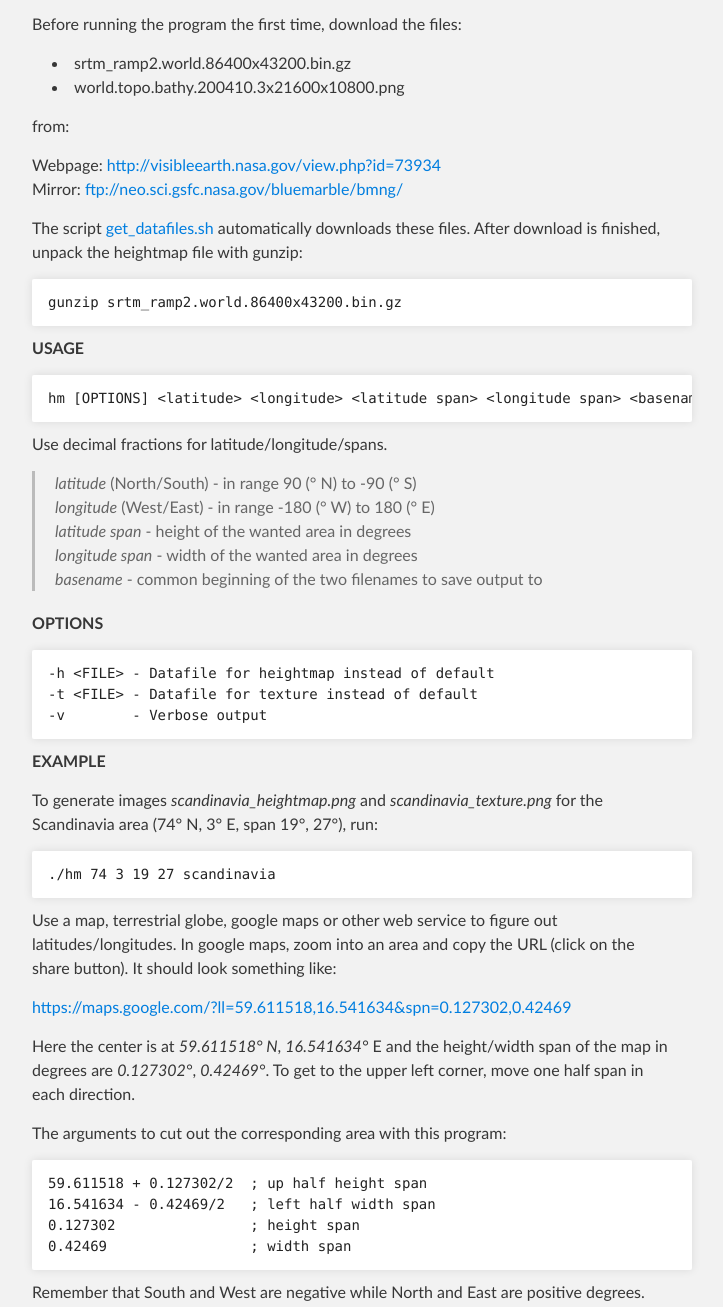
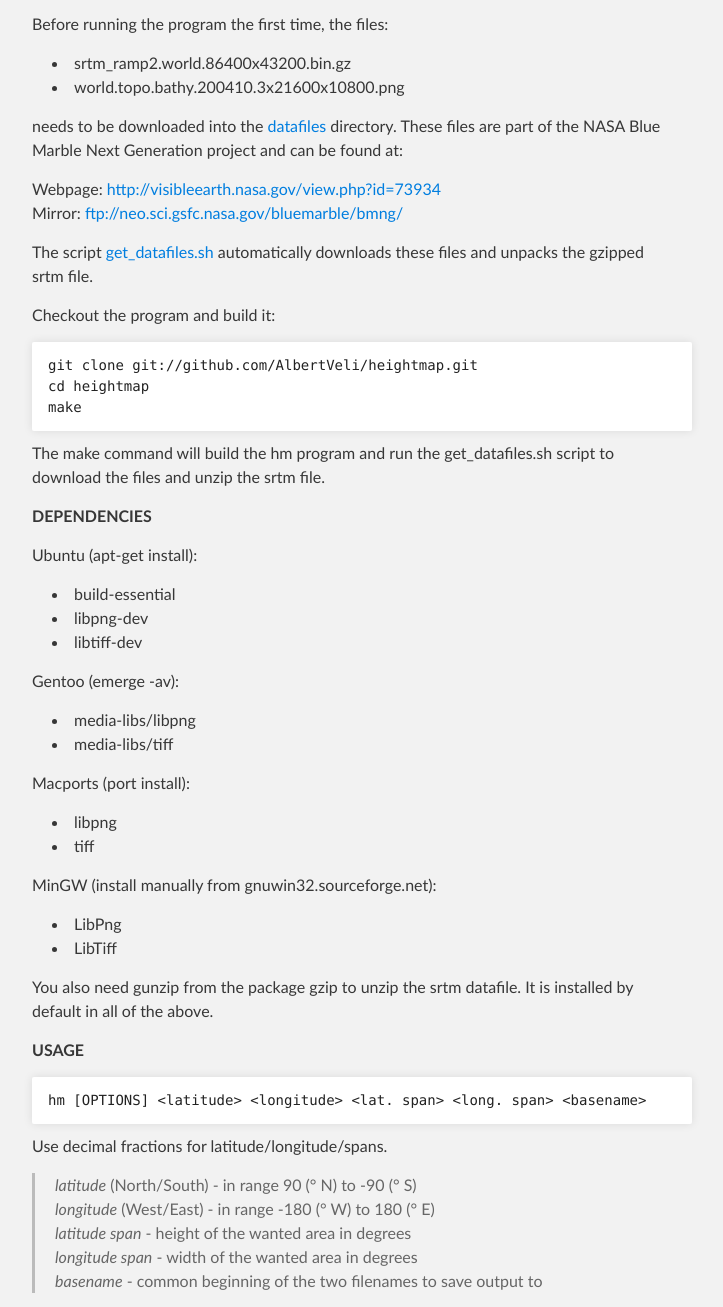
Before and after one commit to AlbertVeli/heightmap, a plain HTML site: page index.html in a window 1280 px wide. Shown: the part 410-1717 px from the top of the page, without its empty margins (288-1011 px from the left). Drawn offline with Linux system fonts and the light colour scheme.

Commit message:
Create gh-pages branch via GitHub

```diff
--- a/index.html
+++ b/index.html
@@ -37,25 +37,62 @@ and one texture rgb png image. The wanted area is specified in latitudes/longitu
 
 <p><strong>PREPARATION</strong></p>
 
-<p>Before running the program the first time, download the files:</p>
+<p>Before running the program the first time, the files:</p>
 
 <ul>
 <li>srtm_ramp2.world.86400x43200.bin.gz</li>
 <li>world.topo.bathy.200410.3x21600x10800.png</li>
-</ul><p>from:</p>
+</ul><p>needs to be downloaded into the
+<a href="https://github.com/AlbertVeli/heightmap/blob/master/datafiles/">datafiles</a>
+directory. These files are part of the NASA Blue Marble Next Generation project
+and can be found at:</p>
 
 <p>Webpage: <a href="http://visibleearth.nasa.gov/view.php?id=73934">http://visibleearth.nasa.gov/view.php?id=73934</a><br>
 Mirror: <a>ftp://neo.sci.gsfc.nasa.gov/bluemarble/bmng/</a></p>
 
-<p>The script <a href="https://github.com/AlbertVeli/heightmap/blob/master/datafiles/get_datafiles.sh">get_datafiles.sh</a> automatically downloads these files. After download is finished, unpack the
-heightmap file with gunzip:</p>
+<p>The script
+<a href="https://github.com/AlbertVeli/heightmap/blob/master/datafiles/get_datafiles.sh">get_datafiles.sh</a>
+automatically downloads these files and unpacks the gzipped srtm file.</p>
 
-<pre><code>gunzip srtm_ramp2.world.86400x43200.bin.gz
+<p>Checkout the program and build it:</p>
+
+<pre><code>git clone git://github.com/AlbertVeli/heightmap.git
+cd heightmap
+make
 </code></pre>
+
+<p>The make command will build the hm program and run the get_datafiles.sh
+script to download the files and unzip the srtm file.</p>
+
+<p><strong>DEPENDENCIES</strong></p>
+
+<p>Ubuntu (apt-get install):</p>
+
+<ul>
+<li>build-essential</li>
+<li>libpng-dev</li>
+<li>libtiff-dev</li>
+</ul><p>Gentoo (emerge -av):</p>
+
+<ul>
+<li>media-libs/libpng</li>
+<li>media-libs/tiff</li>
+</ul><p>Macports (port install):</p>
+
+<ul>
+<li>libpng</li>
+<li>tiff</li>
+</ul><p>MinGW (install manually from gnuwin32.sourceforge.net):</p>
+
+<ul>
+<li>LibPng</li>
+<li>LibTiff</li>
+</ul><p>You also need gunzip from the package gzip to unzip the srtm datafile. It is
+installed by default in all of the above.</p>
 
 <p><strong>USAGE</strong></p>
 
-<pre><code>hm [OPTIONS] &lt;latitude&gt; &lt;longitude&gt; &lt;latitude span&gt; &lt;longitude span&gt; &lt;basename&gt;
+<pre><code>hm [OPTIONS] &lt;latitude&gt; &lt;longitude&gt; &lt;lat. span&gt; &lt;long. span&gt; &lt;basename&gt;
 </code></pre>
 
 <p>Use decimal fractions for latitude/longitude/spans.  </p>
@@ -81,23 +118,32 @@ for the Scandinavia area (74° N, 3° E, span 19°, 27°), run:</p>
 
 <p>Use a map, terrestrial globe, google maps or other web service to figure
 out latitudes/longitudes. In google maps, zoom into an area and
-copy the URL (click on the share button). It should look something like:</p>
+copy the URL (click on the share button). It could look something like:</p>
 
-<p><a href="https://maps.google.com/?ll=59.611518,16.541634&amp;spn=0.127302,0.42469">https://maps.google.com/?ll=59.611518,16.541634&amp;spn=0.127302,0.42469</a></p>
+<p><a href="https://maps.google.com/?ll=53.91081,-5.50415&amp;spn=7.374845,13.557129">https://maps.google.com/?ll=53.91081,-5.50415&amp;spn=7.374845,13.557129</a></p>
 
-<p>Here the center is at <em>59.611518° N</em>, <em>16.541634°</em> E and the
-height/width span of the map in degrees are <em>0.127302°</em>, <em>0.42469°</em>.
+<p>Here the center is at <em>53.91081° N</em>, <em>5.50415° W</em> and the
+height/width span of the map in degrees are <em>7.374845°</em>, <em>13.557129°</em>.
 To get to the upper left corner, move one half span in each direction.</p>
 
 <p>The arguments to cut out the corresponding area with this program:</p>
 
-<pre><code>59.611518 + 0.127302/2  ; up half height span
-16.541634 - 0.42469/2   ; left half width span
-0.127302                ; height span
-0.42469                 ; width span
+<pre><code>53.91081 + 7.374845/2  ; North (up) half height span
+-5.50415 - 13.557129/2 ; West (left) half width span
+7.374845               ; Height span
+13.557129              ; Width span
 </code></pre>
 
-<p>Remember that South and West are negative while North and East are positive degrees.</p>
+<p>If you calculate the coordinates the command line will be:</p>
+
+<pre><code>./hm 57.5982325 -12.2827145 7.374845 13.557129 ireland
+</code></pre>
+
+<p>Image rendered in Blender simulating a 40m sea level rise over Ireland
+using the exact command line shown above. See instruction video below
+for information on how to render the image in Blender.</p>
+
+<p><img src="https://github.com/AlbertVeli/heightmap/blob/gh-pages/images/ireland.png" alt="ireland"></p>
 
 <p><strong>ELEVATION DATAFILE</strong></p>
 
```
Also changed, not shown: params.json (+1 -1 lines).
